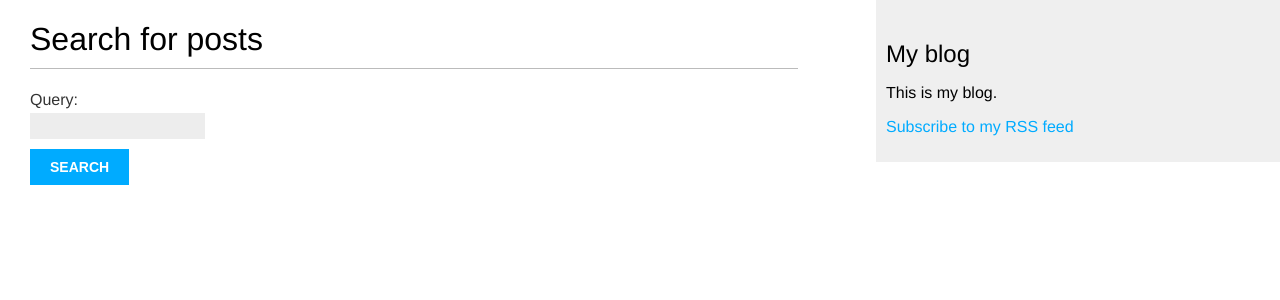
After one commit to GS74390E2/StepLadderOfPython, a Django app: page /blog/search in a window 1280 px wide. The commit adds this page. Shown: the top 300 px of the page. Run offline with Django 3.2, Linux system fonts and the light colour scheme; parts of the project's set-up code (start-up, migrations or seed data) failed here and were passed over.

Commit message:
django web blog app finished

```diff
--- a/Web_Django/Blog/main/blog/forms.py
+++ b/Web_Django/Blog/main/blog/forms.py
@@ -19,3 +19,8 @@ class CommentForm(forms.ModelForm):
 		# 指定模型类来构建表单
 		model = Comment
 		fields = ("name", "email", "body")
+
+
+class SearchForm(forms.Form):
+	"""搜索表单"""
+	query = forms.CharField()
--- a/Web_Django/Blog/main/blog/urls.py
+++ b/Web_Django/Blog/main/blog/urls.py
@@ -1,5 +1,6 @@
 from django.urls import path, re_path, include
-from .views import post_list, post_detail, PostListView, post_share
+from .views import post_list, post_detail, PostListView, post_share, post_search
+from .feeds import LatestPostsFeed
 
 
 app_name = "blog"
@@ -9,4 +10,6 @@ urlpatterns = [
 	re_path(r'^(?P<year>\d{4})/(?P<month>\d{2})/(?P<day>\d{2})/(?P<post>[-\w]+)', post_detail, name='post_detail'),
 	path("<int:post_id>/share", post_share, name="post_share"),
 	path("tag/<str:tag_slug>", post_list, name="post_list_by_tag"),
+	path("feed/", LatestPostsFeed(), name="post_feed"),
+	path("search", post_search, name="post_search"),
 ]
--- a/Web_Django/Blog/main/blog/views.py
+++ b/Web_Django/Blog/main/blog/views.py
@@ -2,11 +2,12 @@ from django.shortcuts import render, get_object_or_404
 from .models import Post, Comment
 from django.core.paginator import Paginator, EmptyPage, PageNotAnInteger  # 分页展示
 from django.views.generic import ListView
-from .forms import EmailPostForm, CommentForm
+from .forms import EmailPostForm, CommentForm, SearchForm
 from django.core.mail import send_mail
 from django.conf import settings
 from taggit.models import Tag
 from django.db.models import Count
+from haystack.query import SearchQuerySet
 
 # Create your views here.
 
@@ -90,3 +91,22 @@ def post_share(request, post_id):
 		# 显示空表单
 		form = EmailPostForm()
 	return render(request, "blog/post/share.html", {"post": post, "form": form, "sent": sent, "cd": cd})
+
+
+def post_search(request):
+	"""搜索视图"""
+	# 实例表单
+	form = SearchForm()
+	cd = None
+	results = None
+	total_results = 0
+	if "query" in request.GET:
+		form = SearchForm(request.GET)
+		if form.is_valid():
+			cd = form.cleaned_data
+			# 为所有被编入索引的对象Post进行一次搜索
+			# load_all 立刻加载所有在数据库中的关联对象
+			results = SearchQuerySet().models(Post).filter(content=cd["query"]).load_all()
+			total_results = results.count()
+
+	return render(request, "blog/post/search.html", {"form": form, "cd": cd, "results": results, "total_results": total_results})
--- a/Web_Django/Blog/main/main/urls.py
+++ b/Web_Django/Blog/main/main/urls.py
@@ -15,8 +15,17 @@ Including another URLconf
 """
 from django.contrib import admin
 from django.urls import path, include
+from django.contrib.sitemaps.views import sitemap
+from blog.sitemaps import PostSitemap
+
+
+sitemaps = {
+	"posts": PostSitemap
+}
+
 
 urlpatterns = [
     path('admin/', admin.site.urls),
 	path("blog/", include("blog.urls", namespace="blog")),
+	path("sitemap.xml/", sitemap, {"sitemaps": sitemaps}, name="django.contrib.sitemaps.views.sitemap"),
 ]
--- a/Web_Django/Blog/main/template/blog/base.html
+++ b/Web_Django/Blog/main/template/blog/base.html
@@ -13,6 +13,7 @@
 	<div id="sidebar">
 		<h2>My blog</h2>
 			<p>This is my blog.</p>
+			<p><a href="{% url "blog:post_feed" %}">Subscribe to my RSS feed</a></p>
 	<div>
 </body>
 </html>
--- /dev/null
+++ b/Web_Django/Blog/main/template/blog/post/search.html
@@ -0,0 +1,23 @@
+{% extends "blog/base.html" %}
+{% block title %}Search{% endblock %}
+{% block content %}
+	{% if "query" in request.GET %}
+		<h1>Posts containing "{{ cd.query }}"</h1>
+        <h3>Found {{ total_results }} result{{ total_results|pluralize }}</h3>
+		{% for result in results %}
+			{% with post=result.object %}
+			<h4><a href="{{ post.get_absolute_url }}">{{ post.title }}</a></h4>
+			{{ post.body|truncatewords:5 }}
+			{% endwith %}
+			{% empty %}
+				<p>There are no results for your query.</p>
+		{% endfor %}
+		<p><a href="{% url "blog:post_search" %}">Search again</a></p>
+	{% else %}
+		<h1>Search for posts</h1>
+		<form method="get">
+			{{ form.as_p }}
+			<input type="submit" value="Search">
+		</form>
+	{% endif %}
+	{% endblock %}
--- /dev/null
+++ b/Web_Django/Blog/main/template/search/indexes/blog/post_text.txt
@@ -0,0 +1,3 @@
+{{ object.title }}
+{{ object.tags.all|join:", " }}
+{{ object.body }}
```
Also changed, not shown: Web_Django/Blog/main/blog/feeds.py (added, +24 -0 lines), Web_Django/Blog/main/blog/search_indexes.py (added, +16 -0 lines), Web_Django/Blog/main/blog/sitemaps.py (added, +16 -0 lines), Web_Django/Blog/main/main/settings.py (+12 -0 lines), Web_Django/Blog/main/db.sqlite3.
